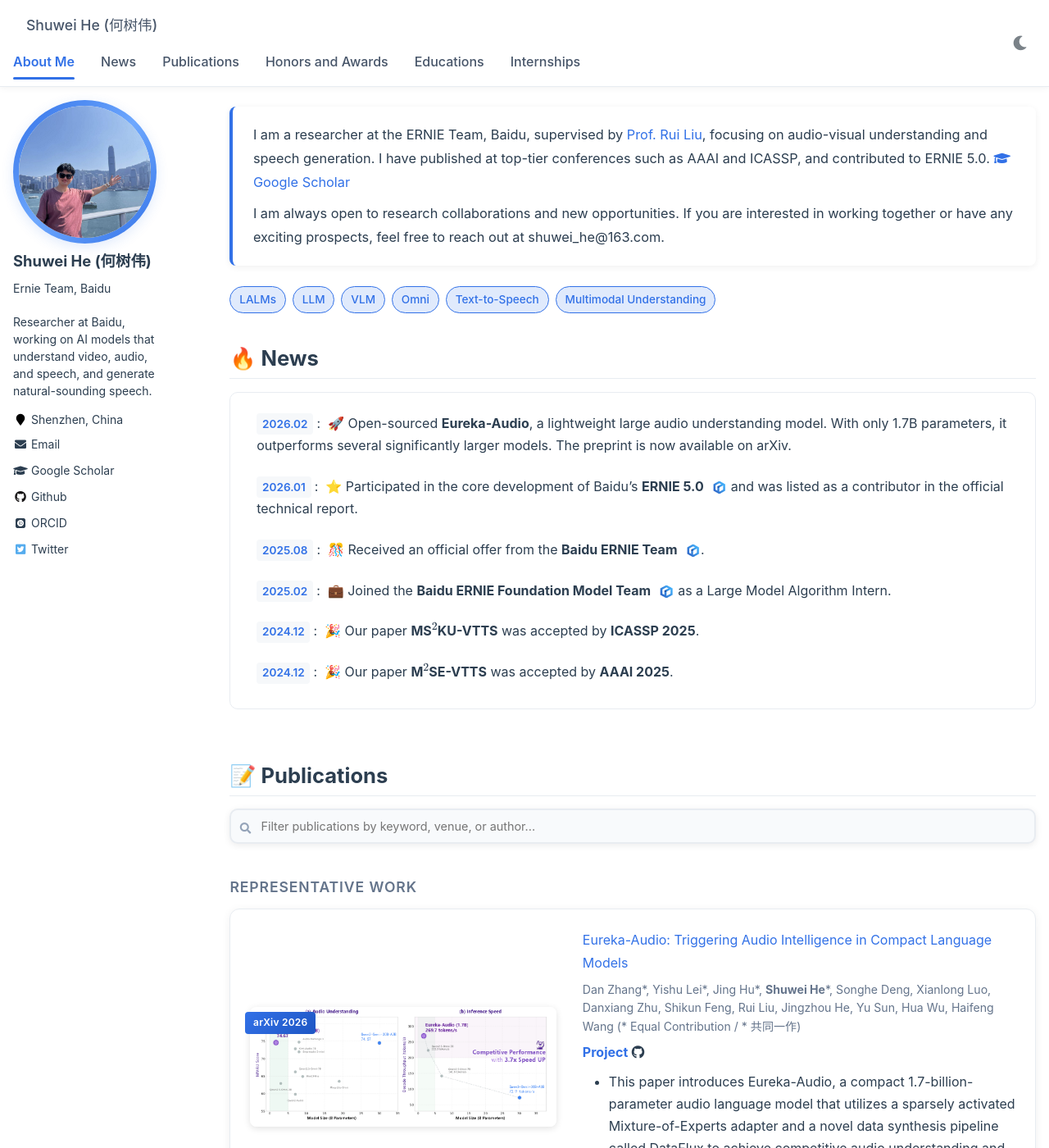
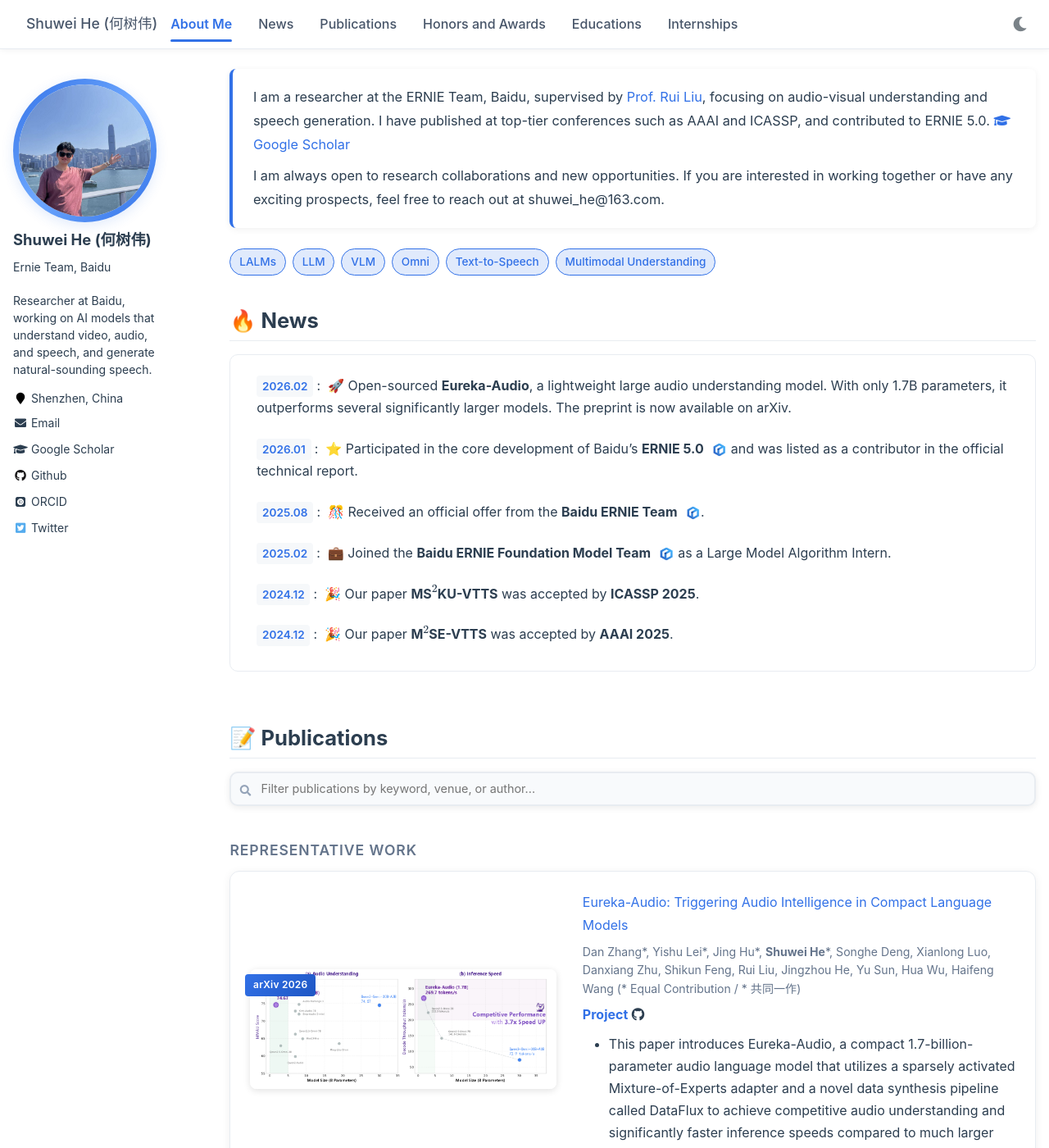
Before and after one commit to he-shuwei/he-shuwei.github.io, a Jekyll site: the page built from _pages/about.md, in a window 1280 px wide and 1400 px high. Shown: the whole window at 82% size. Built offline with Jekyll 4.4.1, drawn with Linux system fonts in a browser that asks for light colours; comment, search, counter and statistics services are not loaded.

Commit message:
Fix masthead alignment: use flexbox for nav and site title

```diff
--- a/_sass/_masthead.scss
+++ b/_sass/_masthead.scss
@@ -71,12 +71,15 @@
 }
 
 .site-title {
+  flex-shrink: 0;
   font-size: 1.1em;
   font-weight: 700;
   color: var(--color-text);
   margin-right: 1.5em;
+  padding: 0.5rem 0;
   white-space: nowrap;
   text-decoration: none;
+  line-height: 1.5;
 
   &:hover {
     color: var(--color-primary);
--- a/_sass/_navigation.scss
+++ b/_sass/_navigation.scss
@@ -174,6 +174,8 @@
 
 .greedy-nav {
   position: relative;
+  display: flex;
+  align-items: center;
   min-width: 250px;
   background: transparent;
 
@@ -203,11 +205,11 @@
   }
 
   .visible-links {
-    display: table;
+    display: flex;
+    align-items: center;
 
     li {
-      display: table-cell;
-      vertical-align: middle;
+      white-space: nowrap;
 
       &:first-child {
         font-weight: bold;
```
